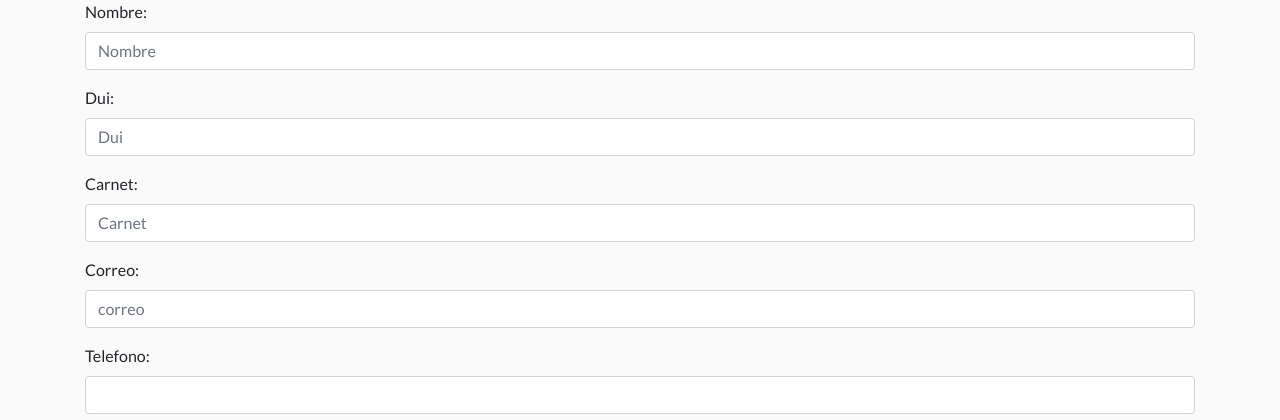
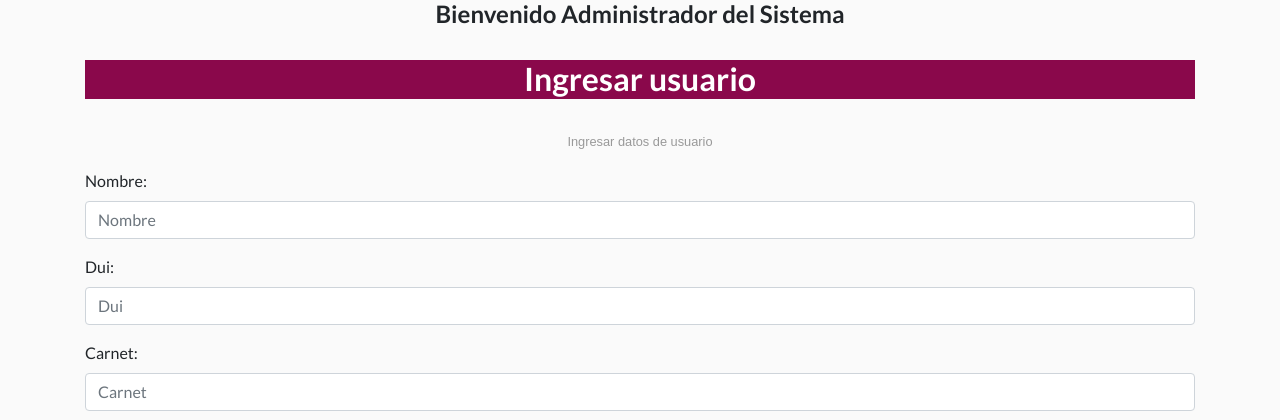
Before and after one commit to etps12020/reservas-canchas-web, a PHP site: template views/usuarios/ingresar.php in a window 1280 px wide. Shown: the part 166-586 px from the top of the page. Run offline with PHP 8.4, Linux system fonts and the light colour scheme; the template is opened without the code that fills it, so the values that code supplies are empty; some libraries are stand-ins or nearby versions.

Commit message:
labels en manto de usuarios

```diff
--- a/views/edificios/editar.php
+++ b/views/edificios/editar.php
@@ -13,7 +13,7 @@
 
 <div class="container">
   <h4 align="center">Bienvenido Administrador del Sistema</h4>
-  <br><h2 align="center" style="background-color:#8A084B"><font color=White>Crear edificio</font></h2></br>
+  <br><h2 align="center" style="background-color:#8A084B"><font color=White>Editar edificio</font></h2></br>
   <p align="center">Editar Datos del edificio </p>
   <form>
 
--- a/views/usuarios/editar.php
+++ b/views/usuarios/editar.php
@@ -13,6 +13,8 @@
     ?>
 
     <div class="container">
+        <br><h2 align="center" style="background-color:#8A084B"><font color=White>Editar usuario</font></h2></br>
+        <p align="center">Editar datos de usuario </p>
         <form action="">
 
             <div class="form-group">
--- a/views/usuarios/ingresar.php
+++ b/views/usuarios/ingresar.php
@@ -13,6 +13,9 @@
     ?>
 
     <div class="container">
+          <h4 align="center">Bienvenido Administrador del Sistema</h4>
+        <br><h2 align="center" style="background-color:#8A084B"><font color=White>Ingresar usuario</font></h2></br>
+        <p align="center">Ingresar datos de usuario </p>
         <form action="">
 
             <div class="form-group">
```
